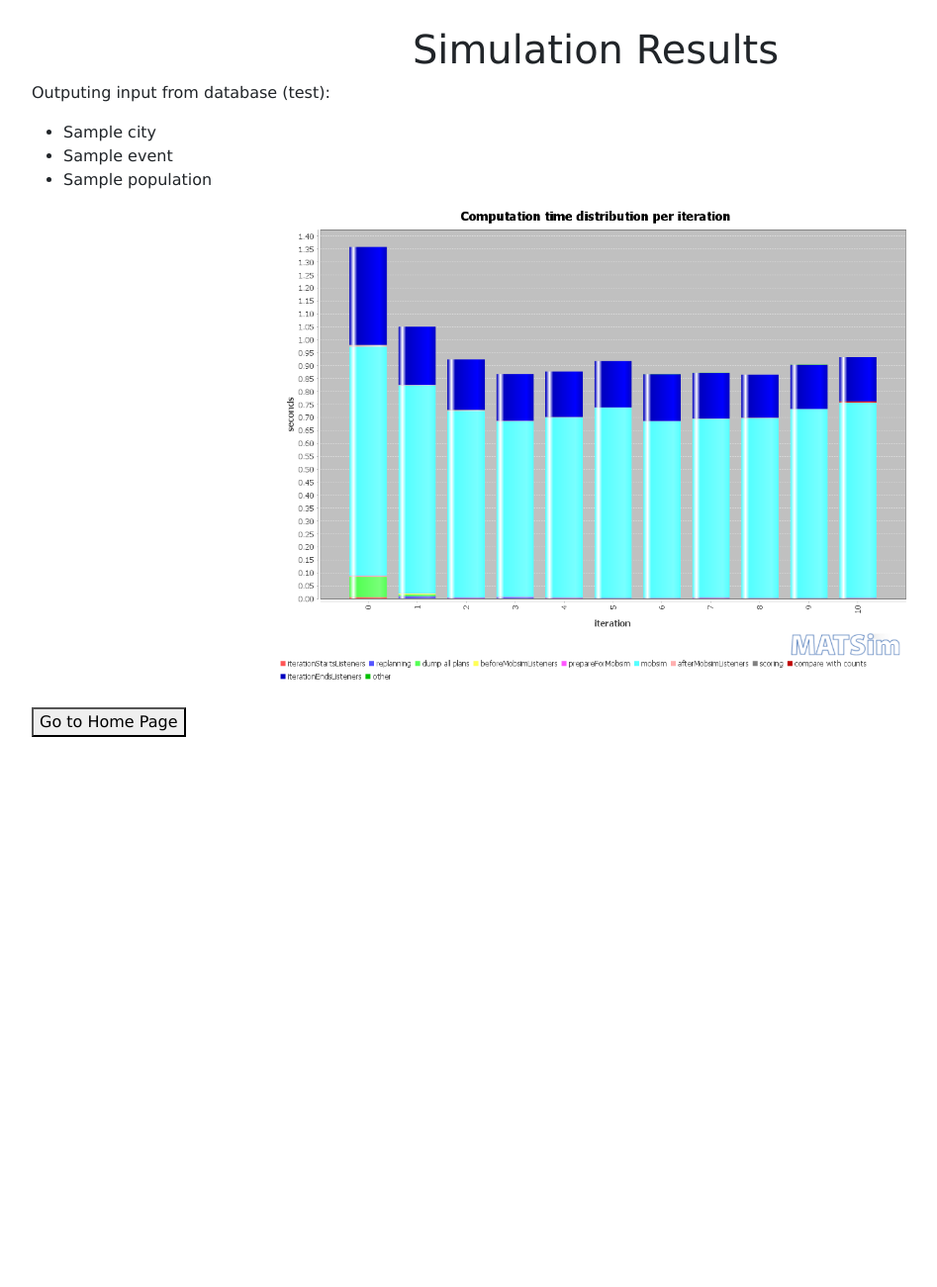
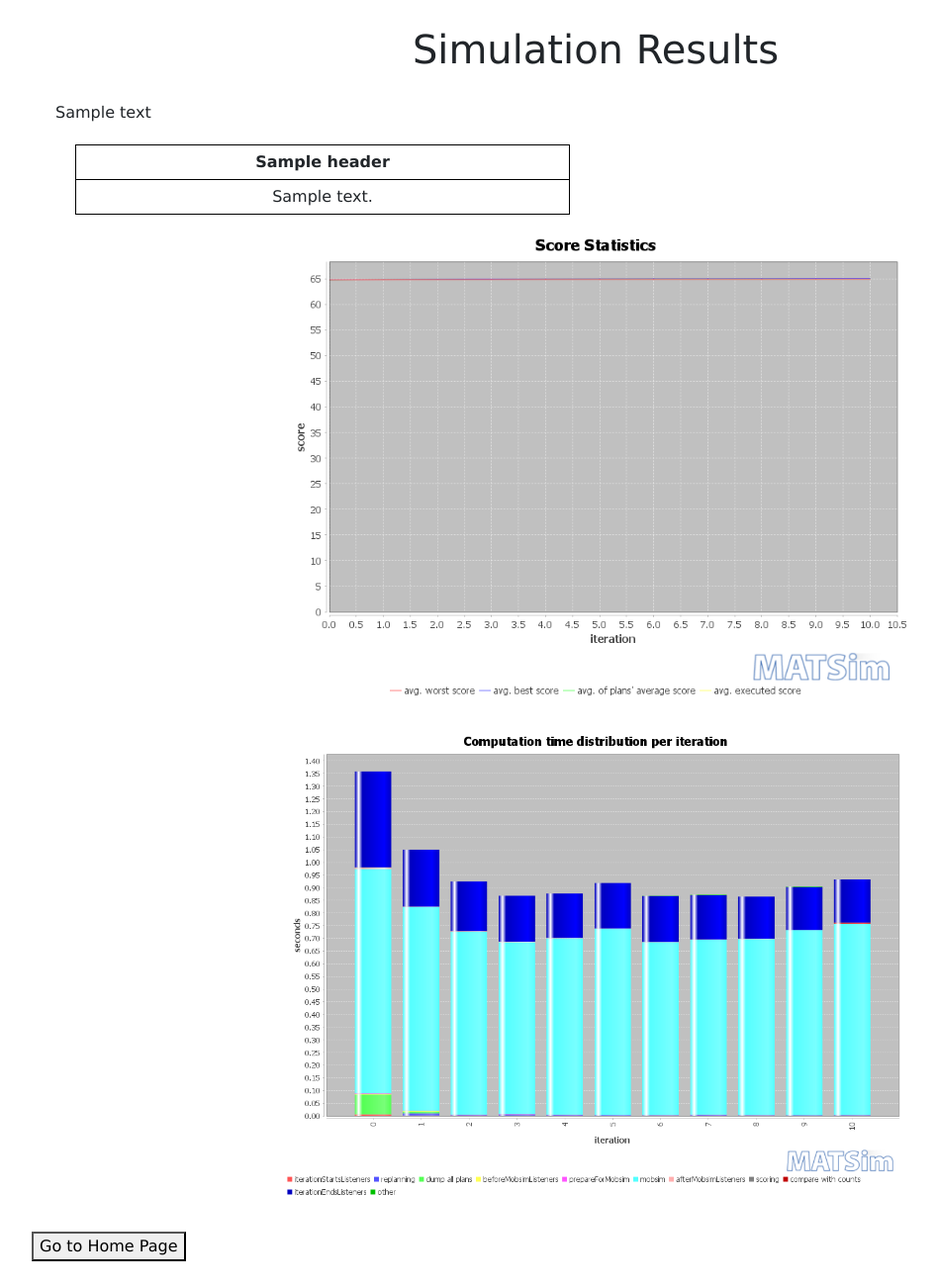
Before and after one commit to gloriamar0/EvacModel, a Django app: template evacModelUI/templates/evacModelUI/results.html in a window 1280 px wide. Shown: the whole page at 99% size, without its empty margins (38-985 px from the left). Before the commit the page ends 745 px from the top, so only its background shows below. Run offline with Django 4.2, Linux system fonts and the light colour scheme; the template is opened without the code that fills it: most values are stand-ins (such as "Sample title", 1, 10 or a date in 2020); some libraries are stand-ins or nearby versions.

Commit message:
Outputting txt files as a table and result images

```diff
--- a/evacModelUI/static/evacModelUI/style.css
+++ b/evacModelUI/static/evacModelUI/style.css
@@ -13,3 +13,19 @@
     margin-right: auto;
     width: 75%;
 }
+
+img {
+    padding-bottom: 4%;
+}
+
+table {
+    text-align: center;
+    width : 500px;
+    margin: 20px;
+    border: 1px solid black;
+    border-spacing: 0px;
+}
+td, th {
+    border: 1px solid black;
+    height: 35px;
+}
--- a/evacModelUI/templates/evacModelUI/results.html
+++ b/evacModelUI/templates/evacModelUI/results.html
@@ -5,9 +5,9 @@
 
 {% block content %}
 <div>
-  <h1 class="header">Simulation Results</h1>
-    <!--Displaying input-->
-    <p>Outputing input from database (test):</p>
+  <h1 class="header" style="padding-bottom: 20px;">Simulation Results</h1>
+    <!-- Displaying input (for testing purposes)
+    <p>Outputing input from database:</p>
     {% if inputs_list %}
       <ul>
         {% for input in inputs_list %}
@@ -18,11 +18,41 @@
       </ul>
     {% else %}
       <p>No input.</p>
-    {% endif %}
+    {% endif %} -->
 
-    <div class="center">
-      <img src="{% static 'evacModelUI\test5.png' %}" alt="Testing Image" class="img-fluid center">
-    </div> <br>
+    <!--Displaying output-->
+    <div class="container">
+      <div class="container-fluid">
+        {% if text_list %}
+          {{ text_list.title}}
+          <table>
+            <thead>
+              <tr>
+                {% for header in text_list.headers %}
+                  <th> {{ header }} </th>
+                {% endfor %}
+              </tr>
+            </thead>
+            <tbody>
+              {% for content_line in text_list.content %}
+                <tr>
+                  {% for content in content_line %}
+                  <td> {{ content }} </td>
+                  {% endfor %}
+                </tr>
+              {% endfor %}
+            </tbody>
+          </table>
+        {% else %}
+          <p>No text file.</p>
+        {% endif %}
+      </div>
+
+      <div class="center">
+        <img src="{% static 'evacModelUI/scorestats.png' %}" alt="Score Stats" class="img-fluid center">
+        <img src="{% static 'evacModelUI/stopwatch.png' %}" alt="Stopwatch" class="img-fluid center">
+      </div>
+    </div>
 
     <div>
       <a href="{% url 'home' %}">
```
Also changed, not shown: evacModelUI/views.py (+59 -39 lines), evacModelUI/static/evacModelUI/scorestats.png (added), evacModelUI/static/evacModelUI/stopwatch.png (added).
